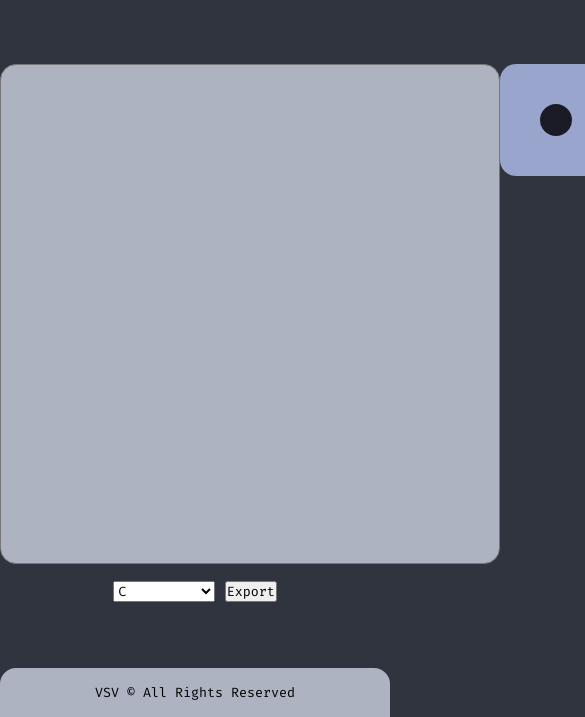
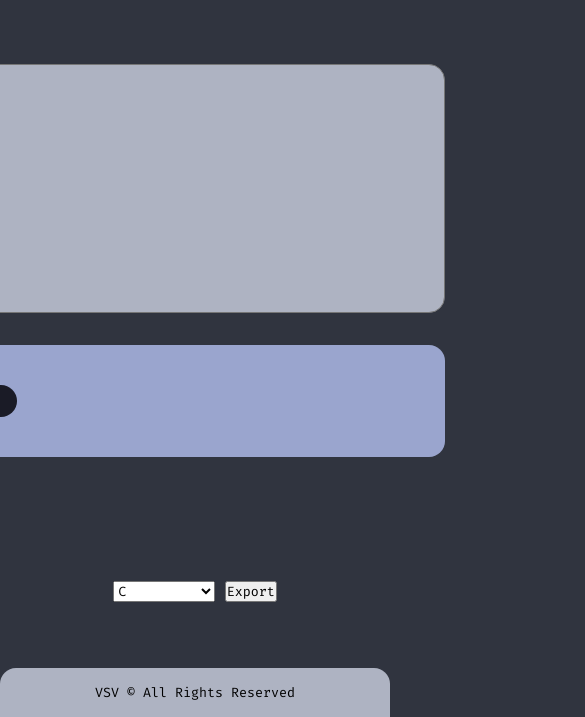
Before and after one commit to VenkatSaiVikram/CodeSnip, a plain HTML site: page index.html in a window 390 px wide. Shown: the part 127-844 px from the top of the page, 585 px wide, since content can reach past the window. Drawn offline with nearby package versions, Linux system fonts and the light colour scheme.

Commit message:
Update style.css

```diff
--- a/style.css
+++ b/style.css
@@ -111,4 +111,12 @@ footer {
     border-radius: 1rem 1rem 0 0;
 }
 
+@media screen and (max-width: 1050px) {
+    .code-area {
+        display: flex;
+        flex-direction: column;
+        gap: 2rem;
+    }
+}
+
 /*# sourceMappingURL=style.css.map */
```
